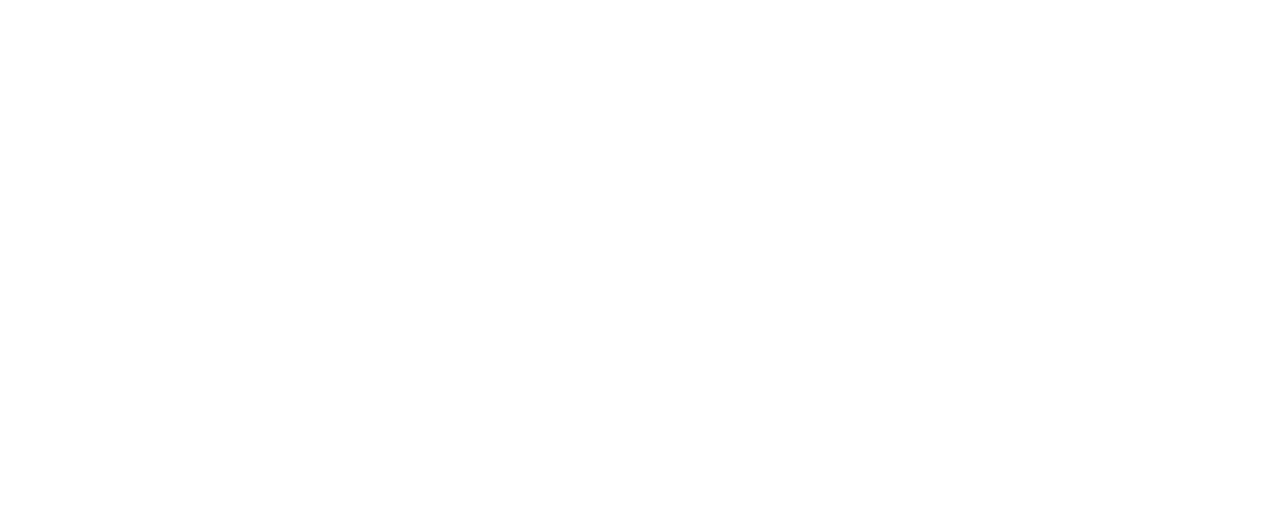
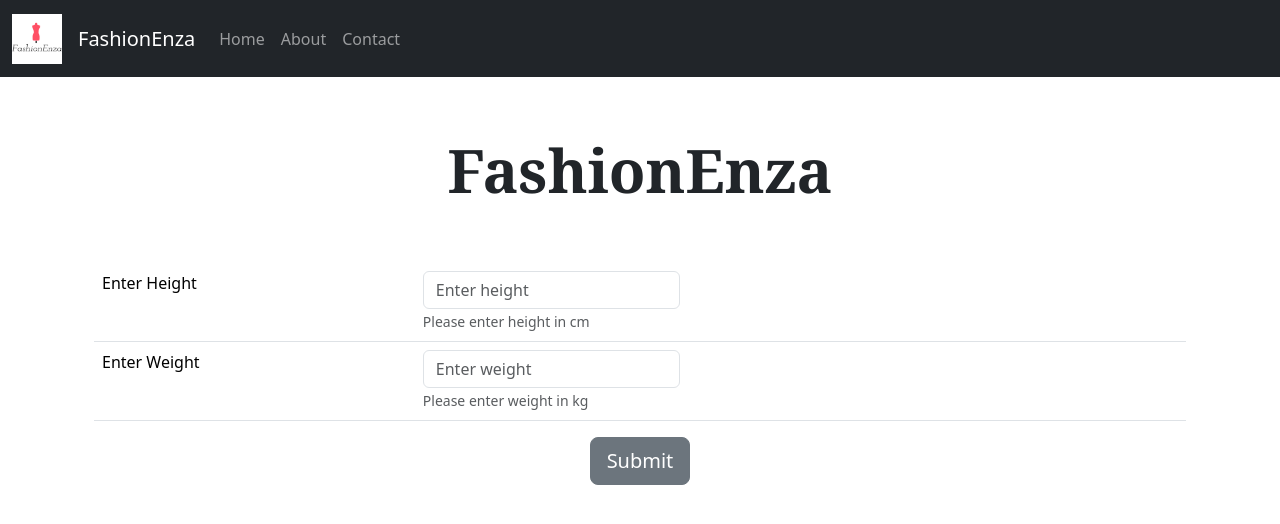
Before and after one commit to chetana074/fashionenza, a Django app: page /userInfo in a window 1280 px wide. Before the commit the part shown is empty. Shown: the top 524 px of the page. Run offline with Django 4.2, Linux system fonts and the light colour scheme.

Commit message:
Add files via upload

```diff
--- a/fashionenza/templates/index.html
+++ b/fashionenza/templates/index.html
@@ -50,7 +50,7 @@
         </P>
         <hr class="my-4">
         <p class="lead" style="text-align: center;">
-          <a href="#" class="btn btn-outline-secondary btn-lg active" role="button" aria-pressed="true">Try-on</a>
+          <a href="/userInfo" class="btn btn-outline-secondary btn-lg active" role="button" aria-pressed="true">Try-on</a>
         </p>
       </div>
 </div>
--- a/fashionenza/templates/userInfo.html
+++ b/fashionenza/templates/userInfo.html
@@ -0,0 +1,47 @@
+{% extends 'base.html' %}
+
+{% block title %} User Info {% endblock title %}
+
+{% block body %}
+
+<div class="container">
+    <div class="jumbotron my-5">
+        <P style="font-family:Georgia, 'Times New Roman', Times, serif; text-align: center; font-size: 60px;">
+          <b>FashionEnza</b>
+        </P>
+    </div>
+
+    <div class="container">
+        <form>
+            <table class="table">
+                <tbody>
+                  <tr>
+                    <td>
+                        <label for="height">Enter Height</label>
+                    </td>
+                    <td>
+                        <input type="text" class="form-control" id="height" aria-describedby="heightHelp" placeholder="Enter height" style="width:fit-content;">
+                        <small id="heightHelp" class="form-text text-muted">Please enter height in cm</small>
+                    </td>
+                  </tr>
+                  <tr>
+                    <td>
+                        <label for="weight">Enter Weight</label>
+                    </td>
+                    <td>
+                        <input type="text" class="form-control" id="weight" aria-describedby="weightHelp" placeholder="Enter weight" style="width:fit-content;">
+                        <small id="weightHelp" class="form-text text-muted">Please enter weight in kg</small>
+                    </td>
+                  </tr>
+                </tbody>
+            </table>
+            <div class="container">
+                <p class="lead" style="text-align: center;">
+                    <a href="/garments" class="btn btn-outline-secondary btn-lg active" role="button" aria-pressed="true">Submit</a>
+                </p>
+            </div>
+        </form>
+    </div>
+</div>
+
+{% endblock body %}
```
Also changed, not shown: fashionenza/templates/garments.html (+7 -0 lines).
